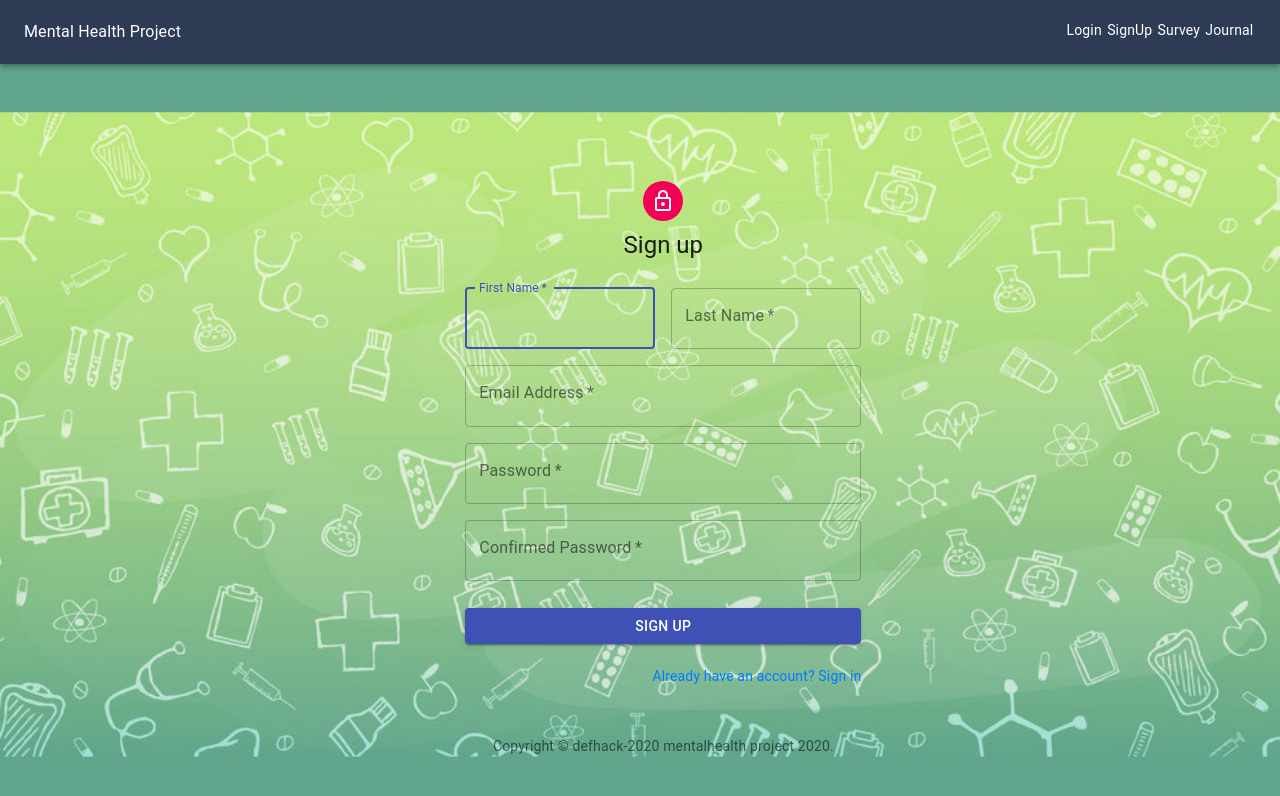
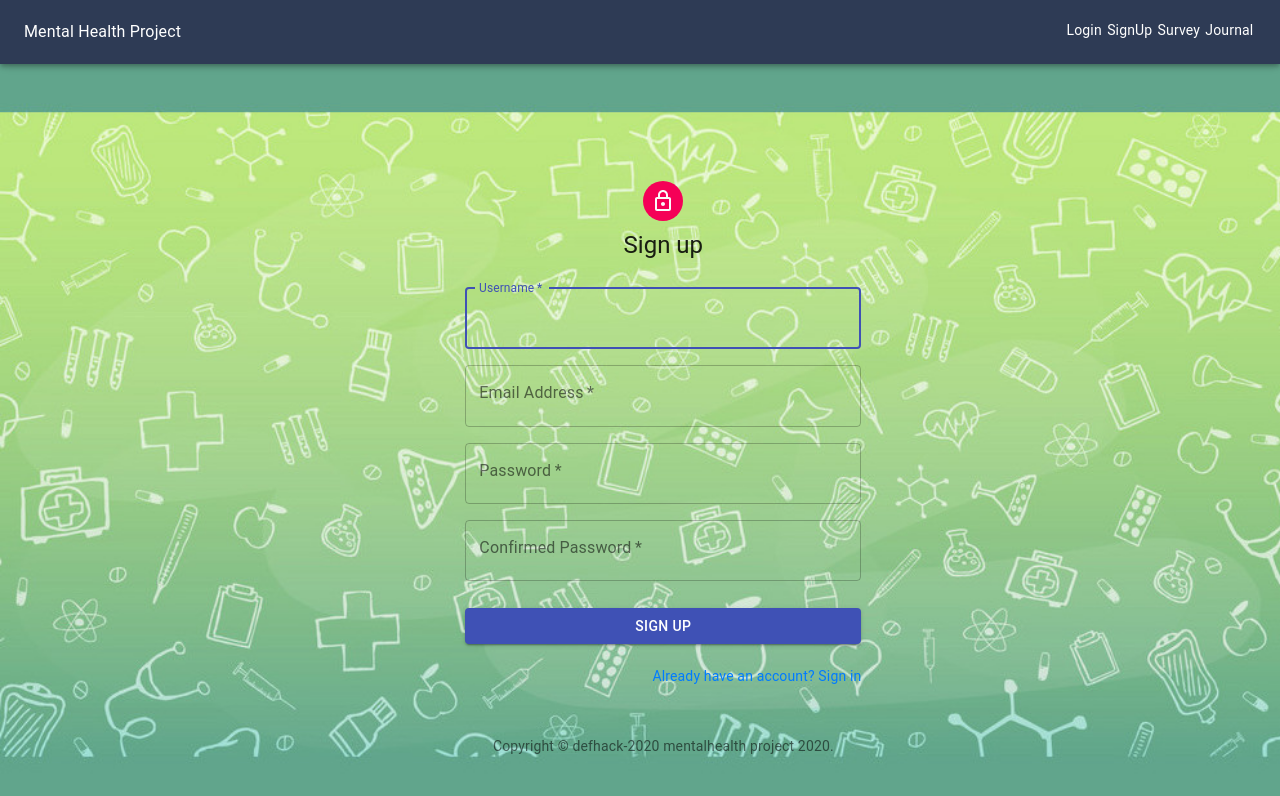
Before and after one commit to XiaoleZ/defhack-2020, a React (Create React App) app: page /signup in a window 1280 px wide. Shown: the top 796 px of the page. Built offline with nearby package versions, Linux system fonts and the light colour scheme.

Commit message:
Error handling, sign up, api catches

```diff
--- a/src/components/SignUp.js
+++ b/src/components/SignUp.js
@@ -12,6 +12,7 @@ import { makeStyles } from "@material-ui/core/styles";
 import Container from "@material-ui/core/Container";
 import { NavLink } from "react-router-dom";
 import axios from "axios";
+import {setUser} from "../constants";
 
 function Copyright() {
   return (
@@ -46,28 +47,33 @@ const useStyles = makeStyles((theme) => ({
   },
 }));
 
-function submit(firstName, lastName, email, password, confirmedPassword) {
+function submit(username, email, password, confirmedPassword, setErrMessage) {
   axios
     .post("/signup", {
-      firstName: firstName,
-      lastName: lastName,
+      username: username,
       email: email,
       password: password,
-      confirmedPassword: confirmedPassword,
+      passwordConf: confirmedPassword,
     })
     .then(function (response) {
-      console.log(response);
+      setUser(response.data);
+      setErrMessage("");
+    })
+    .catch(function (error){
+      setErrMessage(error.response.data.message);
     });
 }
 
 export default function SignUp() {
-  const [firstName, setFN] = useState("");
-  const [lastName, setLN] = useState("");
+  const [username, setUsername] = useState("");
   const [email, setEmail] = useState("");
   const [password, setPassword] = useState("");
   const [confirmedPW, setConfirmedPW] = useState("");
+  const [errMessage, setErrMessage] = useState("");
 
   const classes = useStyles();
+
+  const errComponent = errMessage? <Typography component="h2" variant="h5">{errMessage}</Typography>: null;
 
   return (
     <Container component="main" maxWidth="xs">
@@ -77,33 +83,22 @@ export default function SignUp() {
           <LockOutlinedIcon />
         </Avatar>
         <Typography component="h1" variant="h5">
-          Sign up {firstName} {lastName} {email} {password} {confirmedPW}
+          Sign up
         </Typography>
+        {errComponent}
         <form className={classes.form} noValidate>
           <Grid container spacing={2}>
-            <Grid item xs={12} sm={6}>
+            <Grid item xs={12}>
               <TextField
-                autoComplete="fname"
-                name="firstName"
+                autoComplete="username"
+                name="username"
                 variant="outlined"
                 required
                 fullWidth
-                id="firstName"
-                label="First Name"
-                onChange={(e) => setFN(e.target.value)}
+                id="username"
+                label="Username"
+                onChange={(e) => setUsername(e.target.value)}
                 autoFocus
-              />
-            </Grid>
-            <Grid item xs={12} sm={6}>
-              <TextField
-                variant="outlined"
-                required
-                fullWidth
-                id="lastName"
-                label="Last Name"
-                name="lastName"
-                onChange={(e) => setLN(e.target.value)}
-                autoComplete="lname"
               />
             </Grid>
             <Grid item xs={12}>
@@ -152,9 +147,8 @@ export default function SignUp() {
             color="primary"
             className={classes.submit}
             onClick={(e) => {
-              submit(firstName, lastName, email, password, confirmedPW);
               e.preventDefault();
-              console.log(firstName, lastName, email, password, confirmedPW);
+              submit(username, email, password, confirmedPW, setErrMessage);
             }}
           >
             Sign Up
```
Also changed, not shown: 1 other file (tests, documents, lock files or other folders).
